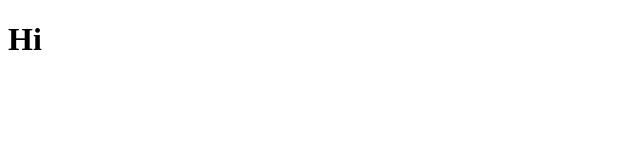
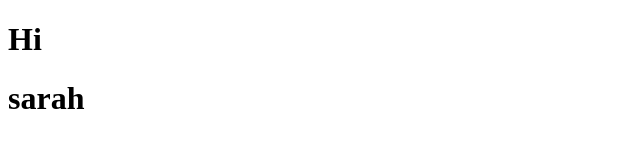
Before and after one commit to Hadeel-Hassan/SeniorProject, a plain HTML site: page index.html in a window 1280 px wide. Shown: the whole page, without its empty margins (0-640 px from the left). Drawn offline with Linux system fonts and the light colour scheme.

Commit message:
sarah added

```diff
--- a/index.html
+++ b/index.html
@@ -1,11 +1,15 @@
 <!DOCTYPE html>
 <html lang="en">
+
 <head>
     <meta charset="UTF-8">
     <meta name="viewport" content="width=device-width, initial-scale=1.0">
     <title>Document</title>
 </head>
+
 <body>
     <h1>Hi</h1>
+    <h1>sarah </h1>
 </body>
+
 </html>
```
